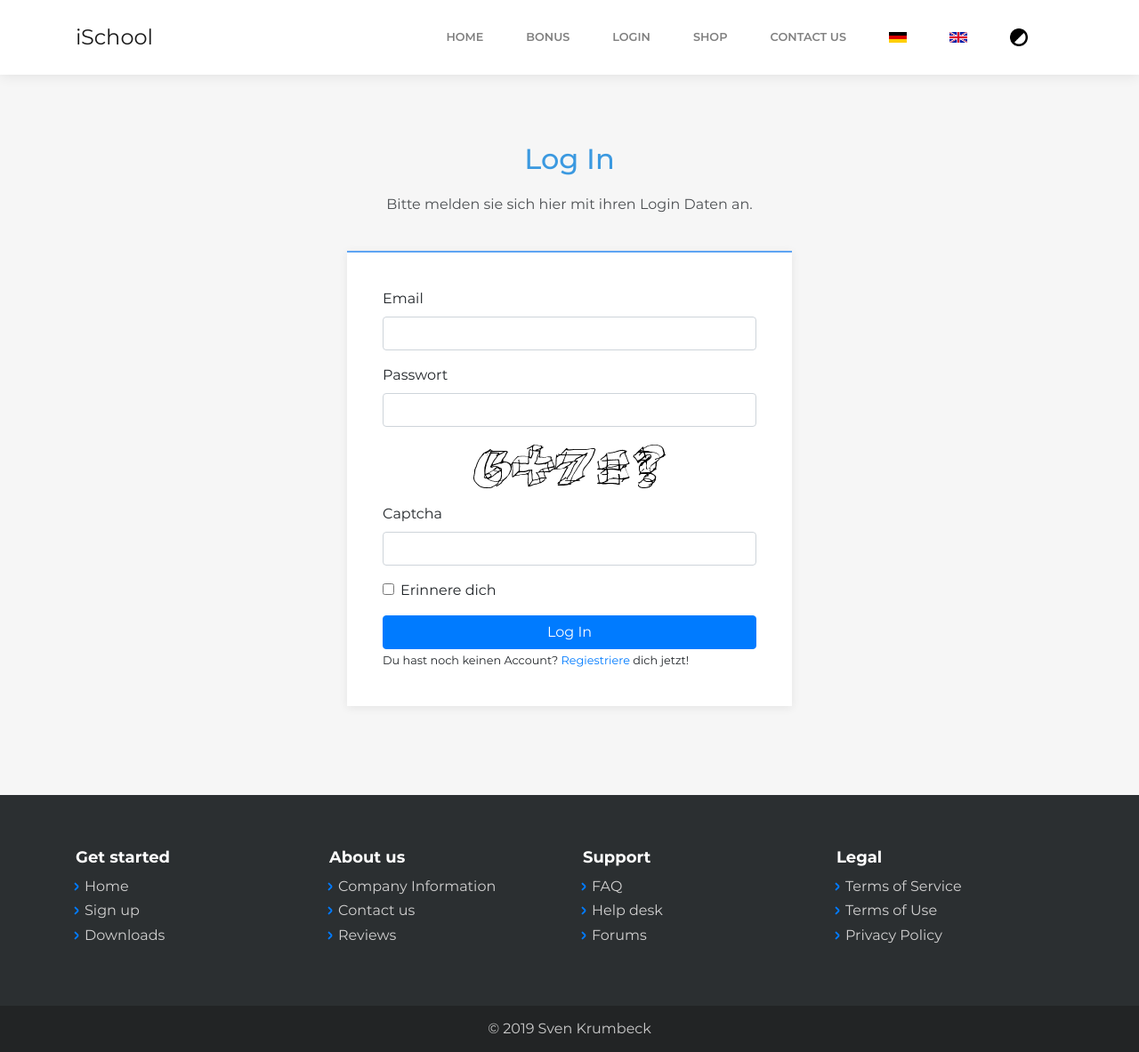
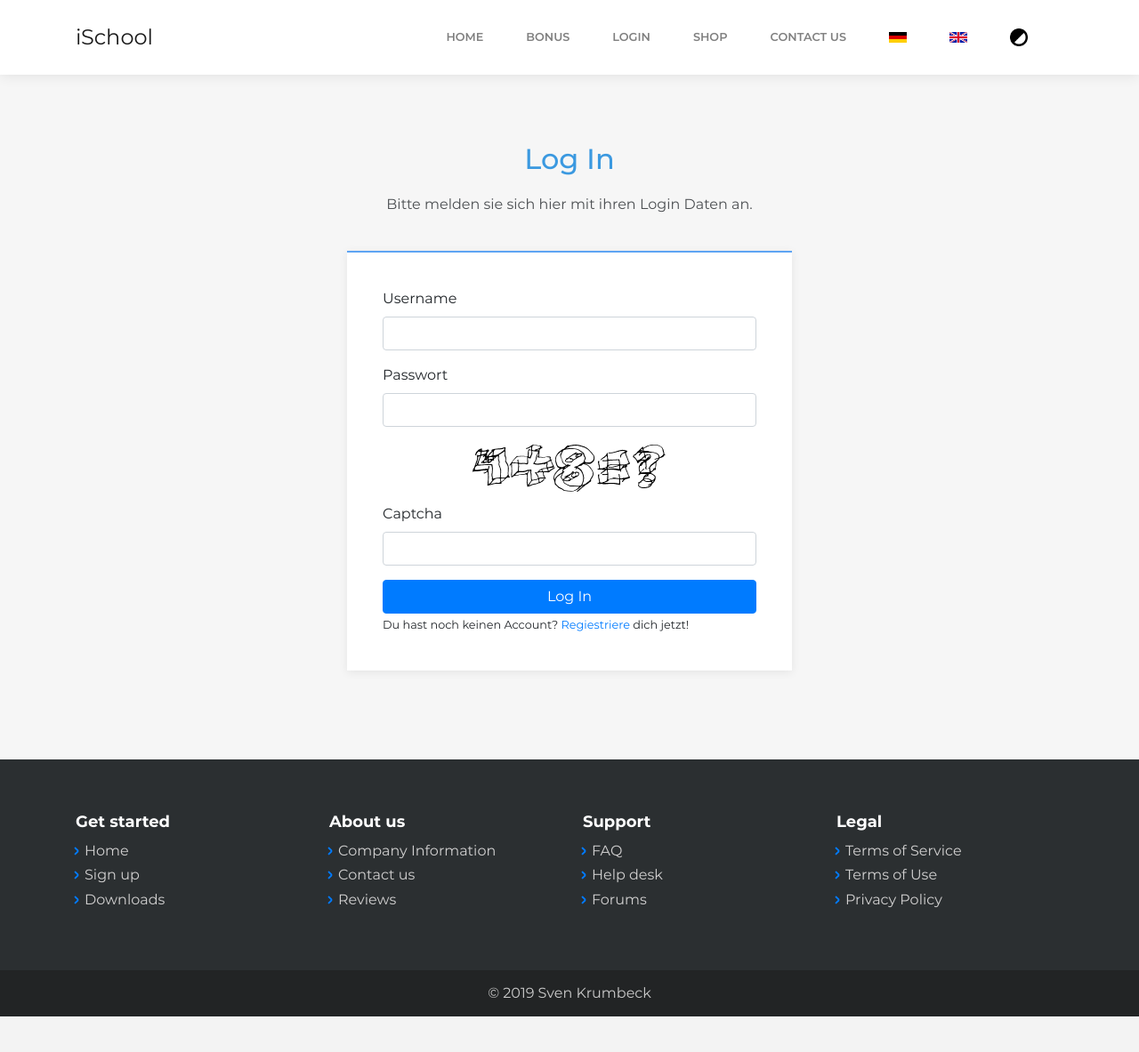
Before and after one commit to Kalzifer89/BUAN-Semesterprojekt, a PHP site: page /login.php in a window 1280 px wide. Shown: the whole page at 89% size. After the commit the page ends 1143 px from the top, so only its background shows below. Run offline with PHP 8.4, Linux system fonts and the light colour scheme.

Commit message:
Login Controller weitergemacht

```diff
--- a/catalog-page.php
+++ b/catalog-page.php
@@ -1,10 +1,12 @@
 <?php include "core/header.php" ?>
+<?php include "core/login_controller.php" ?>
     <main class="page catalog-page">
         <section class="clean-block clean-catalog dark">
             <div class="container">
                 <div class="block-heading">
                     <h2 class="text-info">SHOP</h2>
                     <p>Hier sehen sie welche Artikel sie kaufen können.</p>
+                    <?php echo $Fehlermeldung ?>
                 </div>
                 <div class="content">
                     <div class="row">
--- a/core/captcha.php
+++ b/core/captcha.php
@@ -17,7 +17,7 @@ function captcha ()
   $bild = imagecreate(420, 70);
   $hg = imagecolorallocate ($bild,255,255,255);
   $vg = imagecolorallocate ($bild,0,0,0);
-  $font = './assets/fonts/Glass.ttf';
+  $font = realpath('./assets/fonts/Glass.ttf');
   imagefill($bild,0,0,$hg);
   $Bildtext = $_SESSION['wert1']."+".$_SESSION['wert2']."=?";
   imagettftext($bild, 40, 0, 100, 50, $vg, $font, $Bildtext);
--- a/login.php
+++ b/login.php
@@ -1,5 +1,5 @@
+<?php include "core/captcha.php" ?>
 <?php include "core/header.php" ?>
-<?php include "core/captcha.php" ?>
 <?php anzeige();
 captcha (); ?>
     <main class="page login-page">
@@ -9,14 +9,14 @@ captcha (); ?>
                     <h2 class="text-info">Log In</h2>
                     <p>Bitte melden sie sich hier mit ihren Login Daten an.</p>
                 </div>
-                <form>
-                    <div class="form-group"><label for="email">Email</label><input class="form-control item" type="email" id="email"></div>
-                    <div class="form-group"><label for="password">Passwort</label><input class="form-control" type="password" id="password"></div><img class="captcha" src="assets/img/captcha.png">
-                    <div class="form-group"><label>Captcha</label><input class="form-control" type="text"></div>
+                <form action="catalog-page.php" method="post">
+                    <div class="form-group"><label for="name">Username</label><input class="form-control item" type="text" id="email" name="name"></div>
+                    <div class="form-group"><label for="passwort">Passwort</label><input class="form-control" type="password" id="password" name="passwort"></div><img class="captcha" src="assets/img/captcha.png">
+                    <div class="form-group"><label>Captcha</label><input class="form-control" type="text" id="captcha" name="captcha"></div>
                     <div class="form-group">
-                        <div class="form-check"><input class="form-check-input" type="checkbox" id="checkbox"><label class="form-check-label" for="checkbox">Erinnere dich</label></div>
                     </div><button class="btn btn-primary btn-block" type="submit">Log In</button>
                     <small>Du hast noch keinen Account? <a href="registration.php">Regiestriere</a> dich jetzt! </small>
+                    <input type="hidden" name="Anmelden" value="1">
                   </form>
 
             </div>
```
Also changed, not shown: core/login_controller.php (+47 -0 lines), assets/img/captcha.png.
